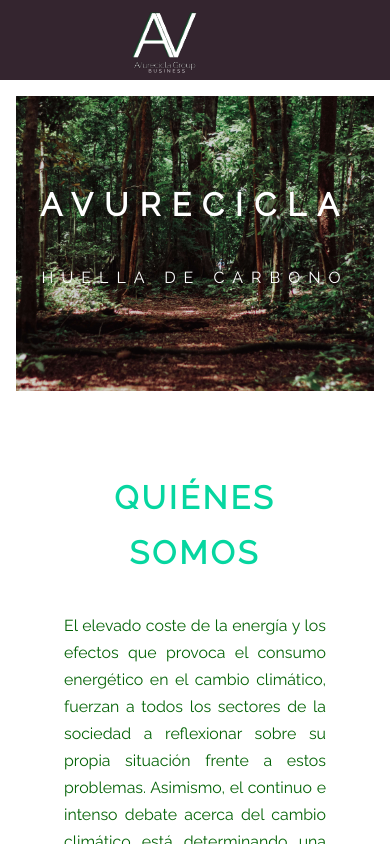
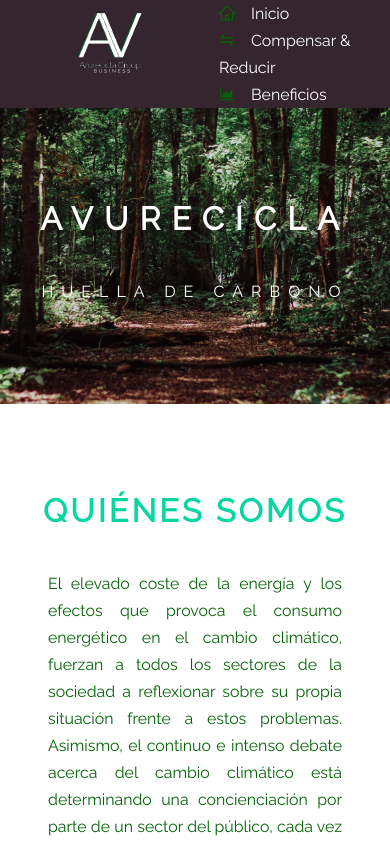
Before and after one commit to PabloYza/Avurecicla, a React (Create React App) app: page / in a window 390 px wide. Shown: the top 844 px of the page. Built offline with nearby package versions, Linux system fonts and the light colour scheme.

Commit message:
Routing, responsive touches

```diff
--- a/src/App.js
+++ b/src/App.js
@@ -1,16 +1,12 @@
 import React from "react";
 import "./App.css";
 
-import Footer from "./Components/Footer/Footer";
-import Layout from "./Layout/Layout.jsx";
-import HeaderNav from "./Components/HeaderNav/HeaderNav";
+import Intro from './Pages/Intro/Intro'
 
 const App = () => {
   return (
     <div className="App">
-      <HeaderNav/>
-      <Layout/>
-      <Footer/>
+      <Intro/>
     </div>
   );
 };
--- a/src/Components/HeaderNav/HeaderNav.css
+++ b/src/Components/HeaderNav/HeaderNav.css
@@ -8,5 +8,23 @@
 
 .headerNav__content {
   display: flex;
-  justify-content: space-around;
+  justify-content: space-between;
 }
+
+a {
+  margin: 1rem;
+  text-decoration: none;
+  color: #fff;
+}
+
+.headerNav__links{
+  display: flex;
+  align-items: center;
+}
+
+@media (max-width: 770px) {
+  .headerNav__links {
+    display: block;
+  }
+
+}
--- a/src/Components/HeaderNav/HeaderNav.jsx
+++ b/src/Components/HeaderNav/HeaderNav.jsx
@@ -2,6 +2,12 @@
 import { Layout } from 'antd';
 import { ReactComponent as MySvg } from "../../assets/2.svg";
 import './HeaderNav.css'
+import { Link } from "react-router-dom";
+import {
+  HomeOutlined,
+  AreaChartOutlined,
+  SwapOutlined
+} from '@ant-design/icons';
 
 
 const HeaderNav = () => {
@@ -14,6 +20,18 @@
           <div className="headerNav__content">
             <MySvg className="header__logo"/>
             <div className="headerNav__links">
+              <div className="headerNav__links-inicio">
+                <HomeOutlined />
+                <Link to="/">Inicio</Link>
+              </div>
+              <div className="headerNav__links-compensar">
+                <SwapOutlined />
+                <Link to="/Compensar&reducir">Compensar & Reducir</Link>
+              </div>
+              <div className="headerNav__links-compensar">
+                <AreaChartOutlined />
+                <Link to="/Beneficios">Beneficios</Link>
+              </div>
             </div>
           </div>
         </Header>
--- a/src/Layout/Layout.css
+++ /dev/null
@@ -1,7 +0,0 @@
-.layout {
-  background: white;
-}
-.layout__content {
-  min-height: 280px;
-  padding: 1rem;
-}
--- a/src/Layout/Layout.jsx
+++ /dev/null
@@ -1,30 +0,0 @@
-import React from 'react'
-import { Layout } from 'antd';
-import './Layout.css'
-
-import Intro from '../Pages/Intro/Intro'
-import Compensar from '../Pages/Compensar/Compensar'
-import Beneficios from '../Pages/Beneficios/Beneficios'
-
-
-
-const HOCLayout = () => {
-	const { Content } = Layout;
-
-	return (
-		<>
-			<Layout className='layout'>
-				<Content >
-					<div className="layout__content">
-						<Intro/>
-						<Compensar/>
-						<Beneficios/>
-					</div>
-				</Content>
-			</Layout>
-		</>
-	)
-
-}
-
-export default HOCLayout
--- a/src/Pages/Beneficios/Beneficios.jsx
+++ b/src/Pages/Beneficios/Beneficios.jsx
@@ -2,7 +2,6 @@
 import './Beneficios.css'
 
 const Beneficios = () => {
-
 
 
   return (
--- a/src/index.js
+++ b/src/index.js
@@ -3,10 +3,23 @@
 import './index.css';
 import App from './App';
 import reportWebVitals from './reportWebVitals';
+import { BrowserRouter, Routes, Route } from "react-router-dom";
+import Compensar from './Pages/Compensar/Compensar'
+import Beneficios from './Pages/Beneficios/Beneficios'
+import Footer from "./Components/Footer/Footer";
+import HeaderNav from "./Components/HeaderNav/HeaderNav";
 
 ReactDOM.render(
   <React.StrictMode>
-    <App />
+    <BrowserRouter>
+    <HeaderNav/>
+      <Routes>
+        <Route path='/' element={<App />}/>
+        <Route path='/Beneficios' element={<Beneficios/>} />
+        <Route path='/Compensar&reducir' element={<Compensar/>} />
+      </Routes>
+      <Footer/>
+    </BrowserRouter>
   </React.StrictMode>,
   document.getElementById('root')
 );
```
